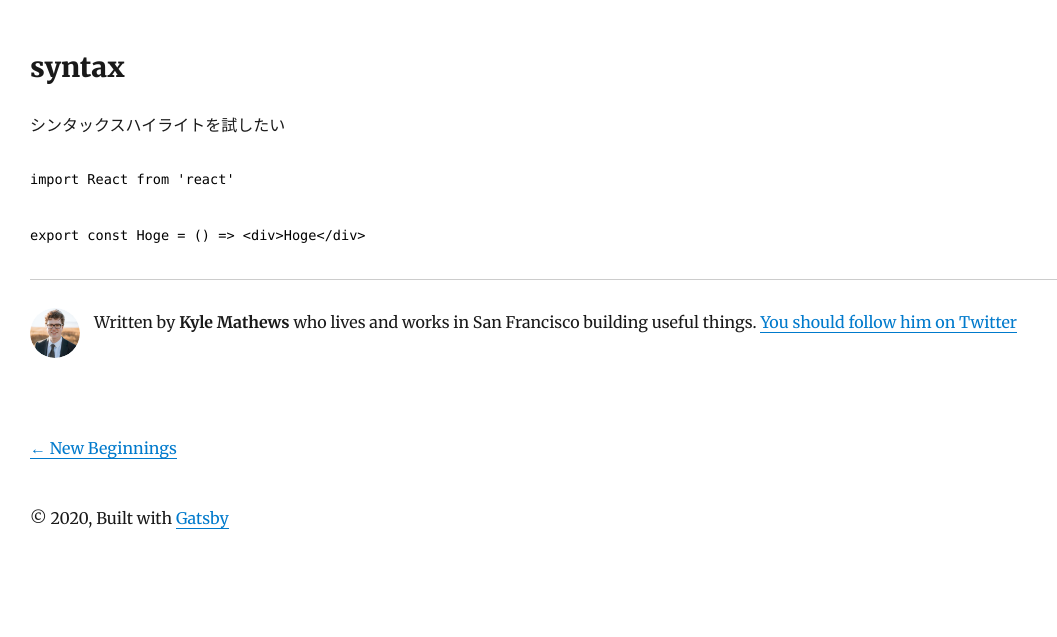
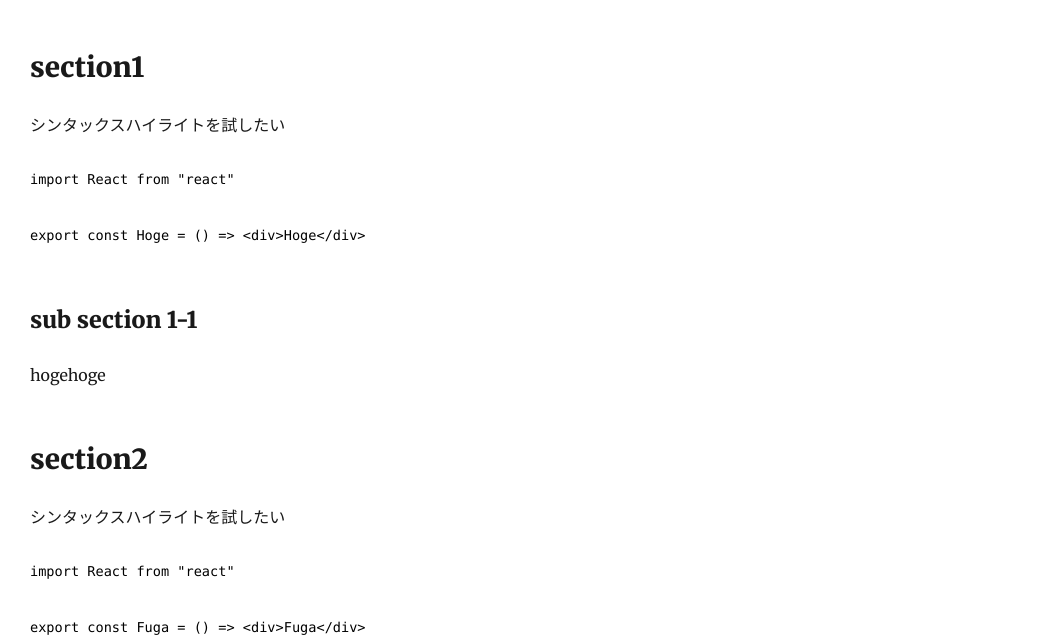
Before and after one commit to supaiku2452/blog, a Gatsby site: page /hello-janjan/ in a window 1280 px wide. Shown: the part 167-804 px from the top of the page, without its empty margins (0-1057 px from the left). Built offline with nearby package versions, Linux system fonts and the light colour scheme; Gatsby itself is replaced by a stand-in of ours; some packages are replaced by stand-ins of ours; code samples lack their colours.

Commit message:
Fix blog-post layout.

````diff
--- a/content/blog/hello-janjan/index.md
+++ b/content/blog/hello-janjan/index.md
@@ -4,12 +4,30 @@ date: "2020-06-24T22:00:00+0900"
 description: "Hello janjan"
 ---
 
-## syntax
+## section1
 
 シンタックスハイライトを試したい
 
-```:javascript
-import React from 'react'
+```js
+import React from "react"
 
 export const Hoge = () => <div>Hoge</div>
 ```
+
+### sub section 1-1
+
+hogehoge
+
+## section2
+
+シンタックスハイライトを試したい
+
+```js
+import React from "react"
+
+export const Fuga = () => <div>Fuga</div>
+```
+
+### sub section 2-1
+
+fuga
--- a/src/templates/blog-post.js
+++ b/src/templates/blog-post.js
@@ -1,7 +1,6 @@
 import React from "react"
 import { Link, graphql } from "gatsby"
 
-import Bio from "../components/bio"
 import Layout from "../components/layout"
 import SEO from "../components/seo"
 import { rhythm, scale } from "../utils/typography"
@@ -43,9 +42,7 @@ const BlogPostTemplate = ({ data, pageContext, location }) => {
             marginBottom: rhythm(1),
           }}
         />
-        <footer>
-          <Bio />
-        </footer>
+        <footer />
       </article>
 
       <nav>
````
Also changed, not shown: README.md.
